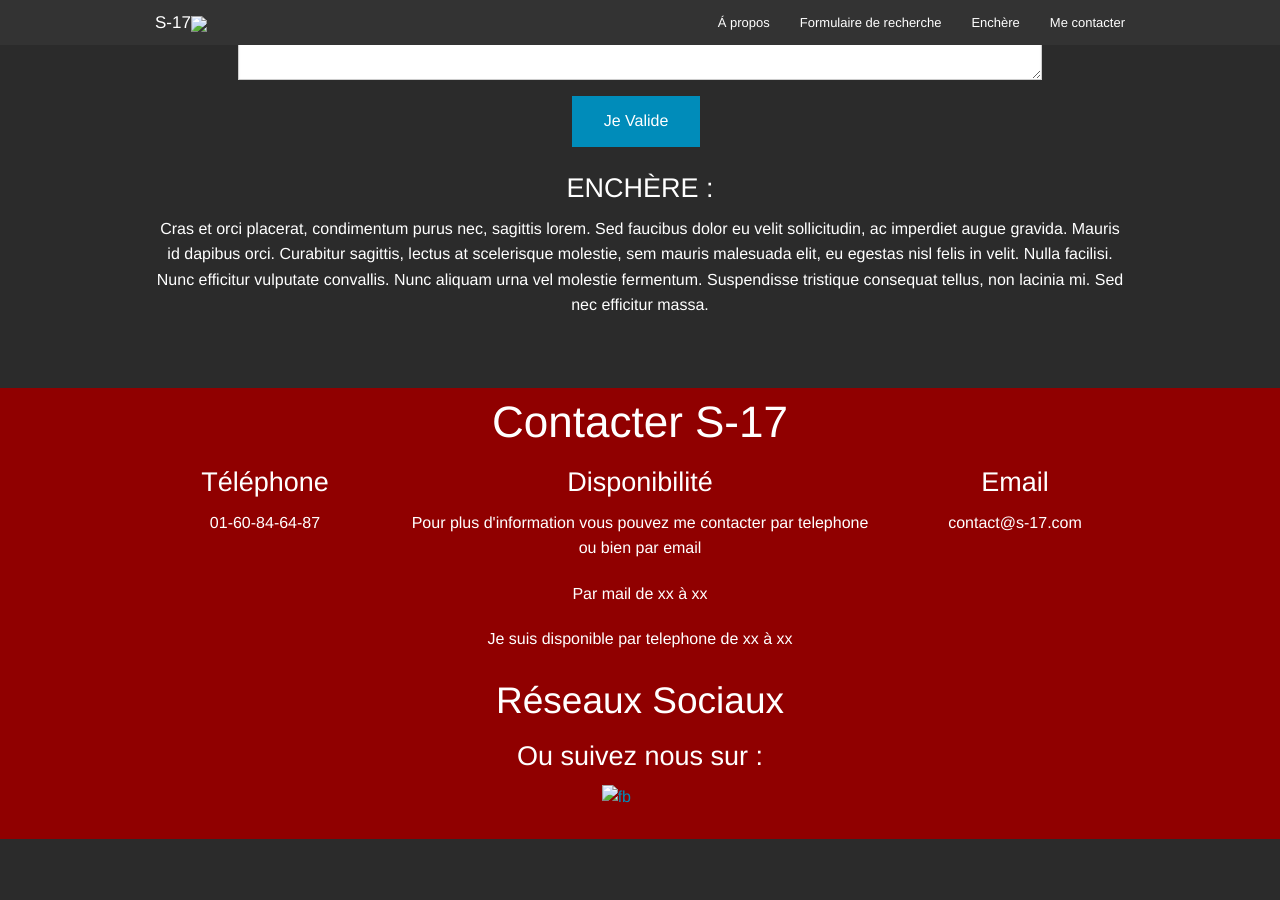
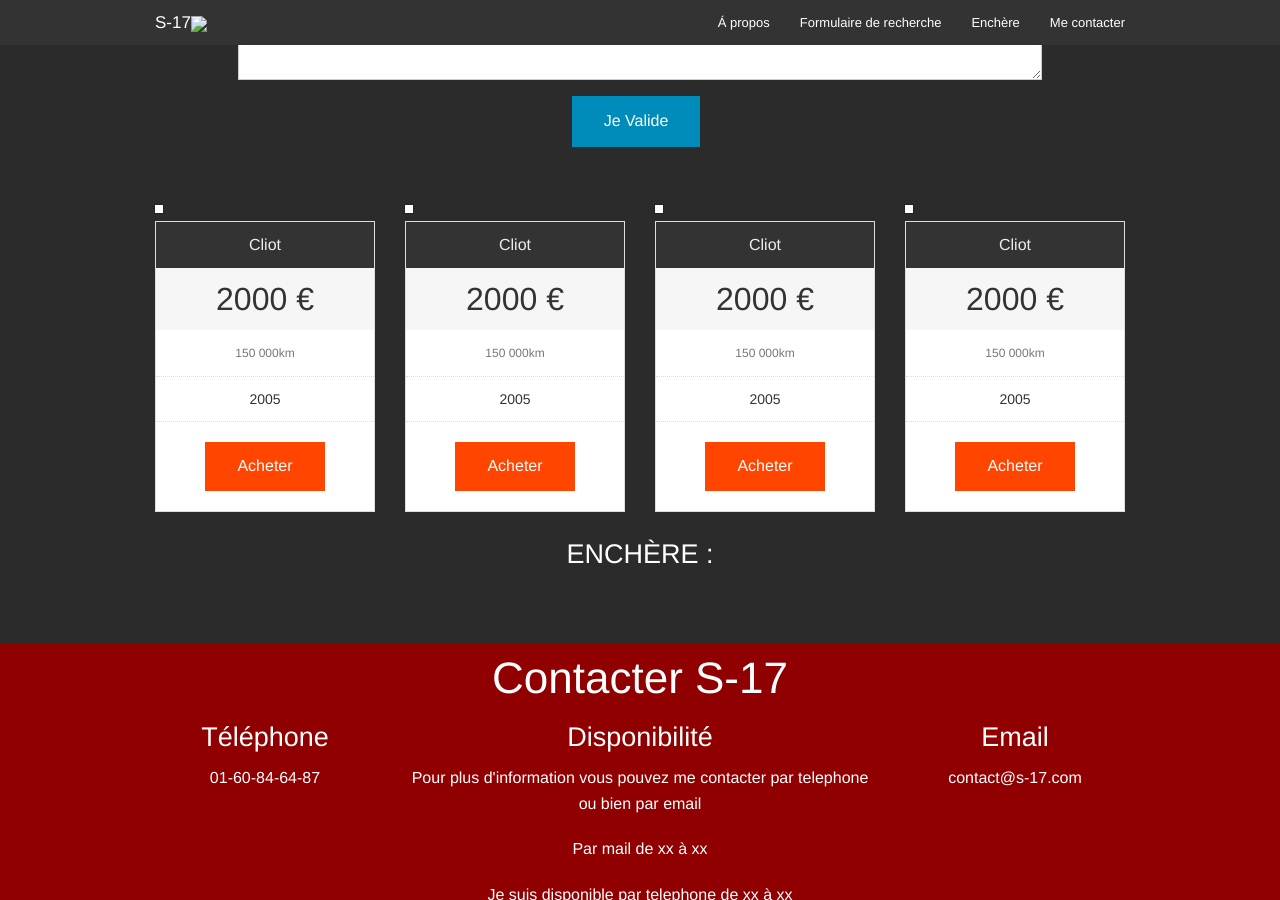
Before and after one commit to Thegeiger/S-17, a Jekyll site: the page built from index.html, in a window 1280 px wide and 900 px high, scrolled down 2084 px. Built offline with Jekyll 4.4.1, drawn with Linux system fonts in a browser that asks for light colours; before the commit the page ends 2963 px from its top, so only the background shows below that.

Commit message:
Updated 'index.html' via CloudCannon

```diff
--- a/index.html
+++ b/index.html
@@ -5,8 +5,17 @@ formulaire:
   titre: "Comment l'utilisé"
   text: "Cras et orci placerat, condimentum purus nec, sagittis lorem. Sed faucibus dolor eu velit sollicitudin."
   btn-text: "Je Valide"
+achatnormal:
+  bloc: '4'
+  bloc1_image_path:
+  bloc1_voiture:
+  bloc2_image_path:
+  bloc2_voiture:
+  bloc3_image_path:
+  bloc3_voiture:
+  bloc4_image_path:
+  bloc4_voiture:
 enchere:
-  text: "Cras et orci placerat, condimentum purus nec, sagittis lorem. Sed faucibus dolor eu velit sollicitudin, ac imperdiet augue gravida. Mauris id dapibus orci. Curabitur sagittis, lectus at scelerisque molestie, sem mauris malesuada elit, eu egestas nisl felis in velit. Nulla facilisi. Nunc efficitur vulputate convallis. Nunc aliquam urna vel molestie fermentum. Suspendisse tristique consequat tellus, non lacinia mi. Sed nec efficitur massa."
   bloc: '4'
 footer:
   facebook: https://www.facebook.com/RL-Stand17-580838335389312/?fref=ts
```
